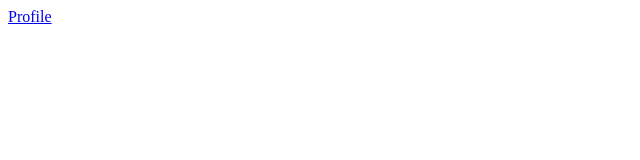
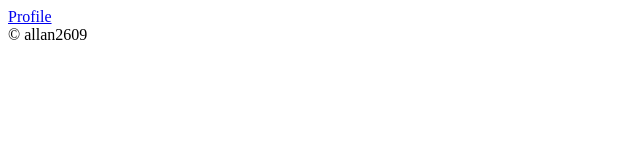
Before and after one commit to allan2609/odin-fizzbuzz, a plain HTML site: page index.html in a window 1280 px wide. Shown: the full height of the page, 0-640 px from the left. Drawn offline with Linux system fonts and the light colour scheme; files that its build step writes are made by us from their sources.

Commit message:
Add divs to index.html

```diff
--- a/index.html
+++ b/index.html
@@ -14,5 +14,9 @@
     <div class="content">
 
     </div>
+
+    <div class="footer">
+      © allan2609
+    </div>
   </body>
 </html>
```
